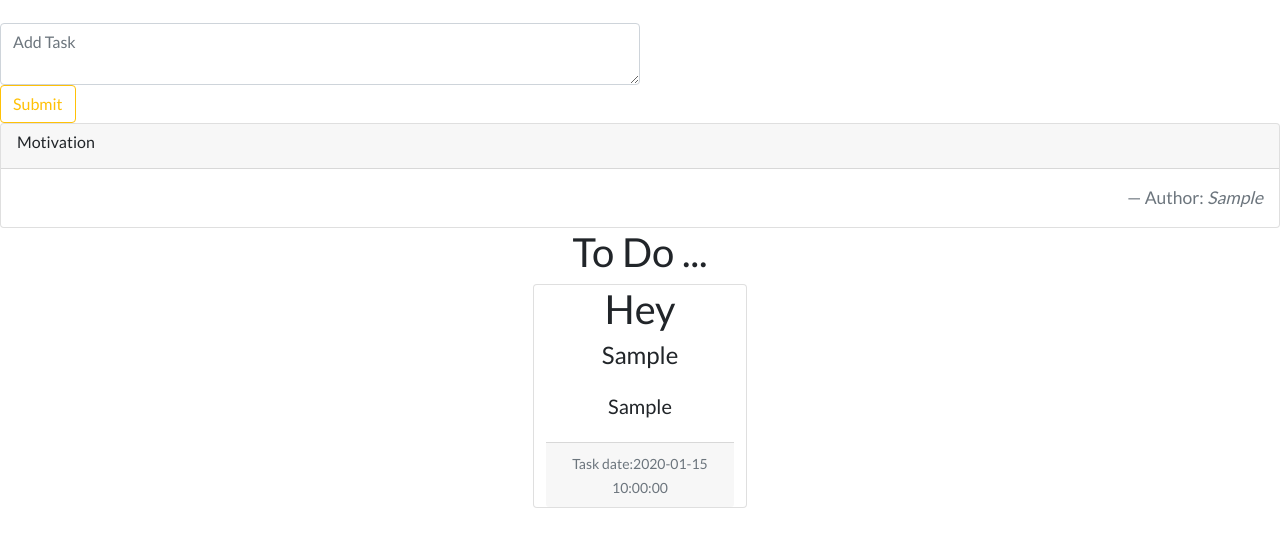
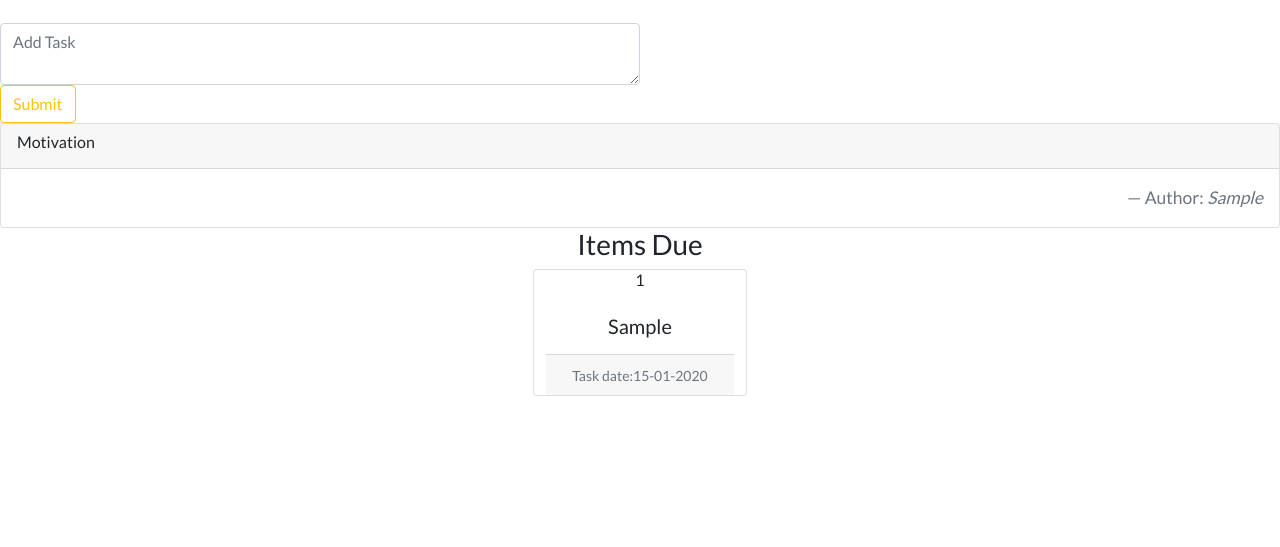
Before and after one commit to kelvinmburu/timesy, a Flask app: template app/templates/tasks.html in a window 1280 px wide. Shown: the part 151-698 px from the top of the page. Run offline with Flask 2, Linux system fonts and the light colour scheme; tables that the repository leaves empty hold one stand-in row (values such as "Sample post"); the template is opened without the code that fills it: values that come from a table or form of the project are taken from there, most other values are stand-ins (such as "Sample title", 1, 10 or a date in 2020); some libraries are stand-ins or nearby versions.

Commit message:
update tasks items on task page

```diff
--- a/app/templates/tasks.html
+++ b/app/templates/tasks.html
@@ -21,18 +21,17 @@
 </div>
 
 {% if tasks %}
-<h1 class="text-capitalize text-center">To do ...</h3>
+<h3 class="text-capitalize text-center"> Items Due</h3>
 <div class="container-fluid text-center">
   <div class="card-columns row d-flex justify-content-center">
   {% for task in tasks %}
     <div class="card col-2">
-      <h1>Hey</h1>
-      <h4 class="card-title">{{task.taskitem}}</h4>
+      <h6 class="card-title">{{task.id}}</h6>
       <div class="card-body">
-        <h5 class="card-title">{{task.taskitem}}</h5>
+        <h5 class="card-text">{{task.taskitem}}</h5>
       </div>
       <div class="card-footer">
-        <small class="text-muted">Task date:{{task.time}}</small>
+        <small class="text-muted">Task date:{{task.time.strftime('%d-%m-%Y')}}</small>
         <br>
       </div>
     </div>
```
